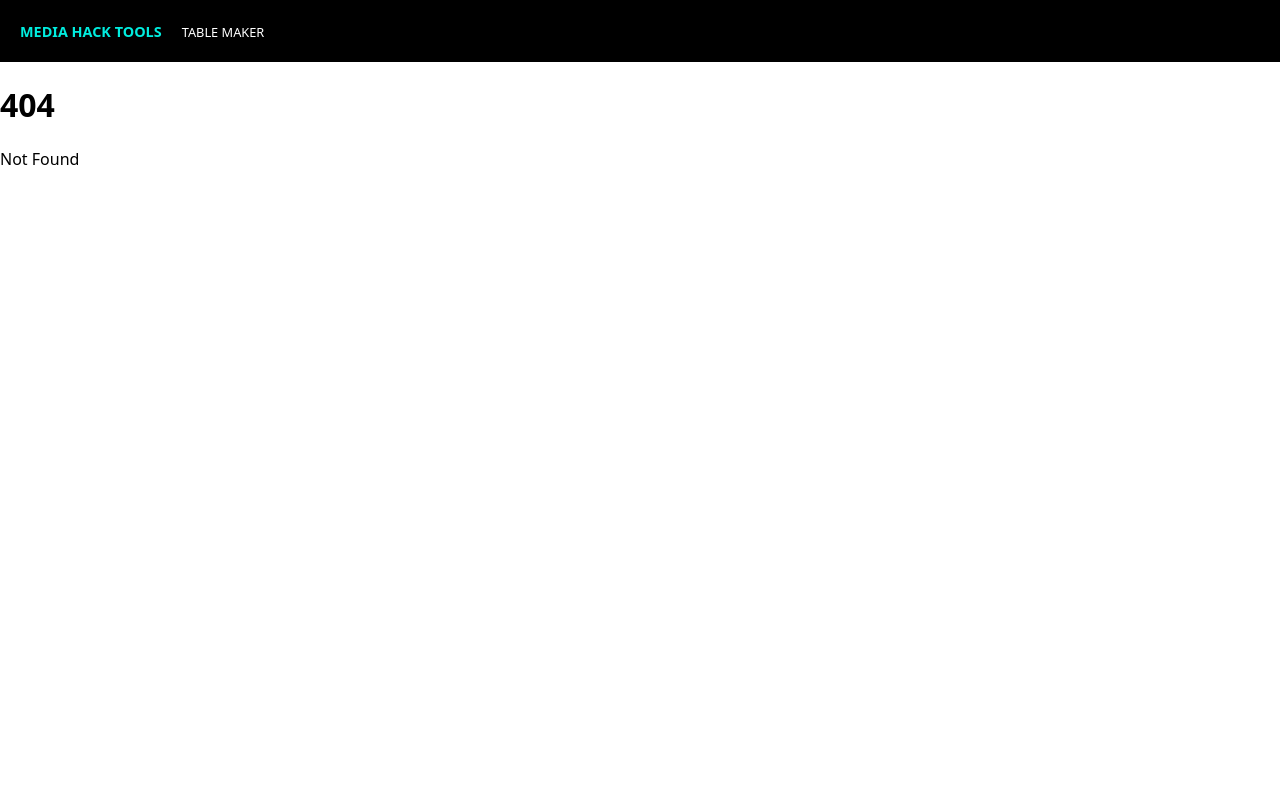
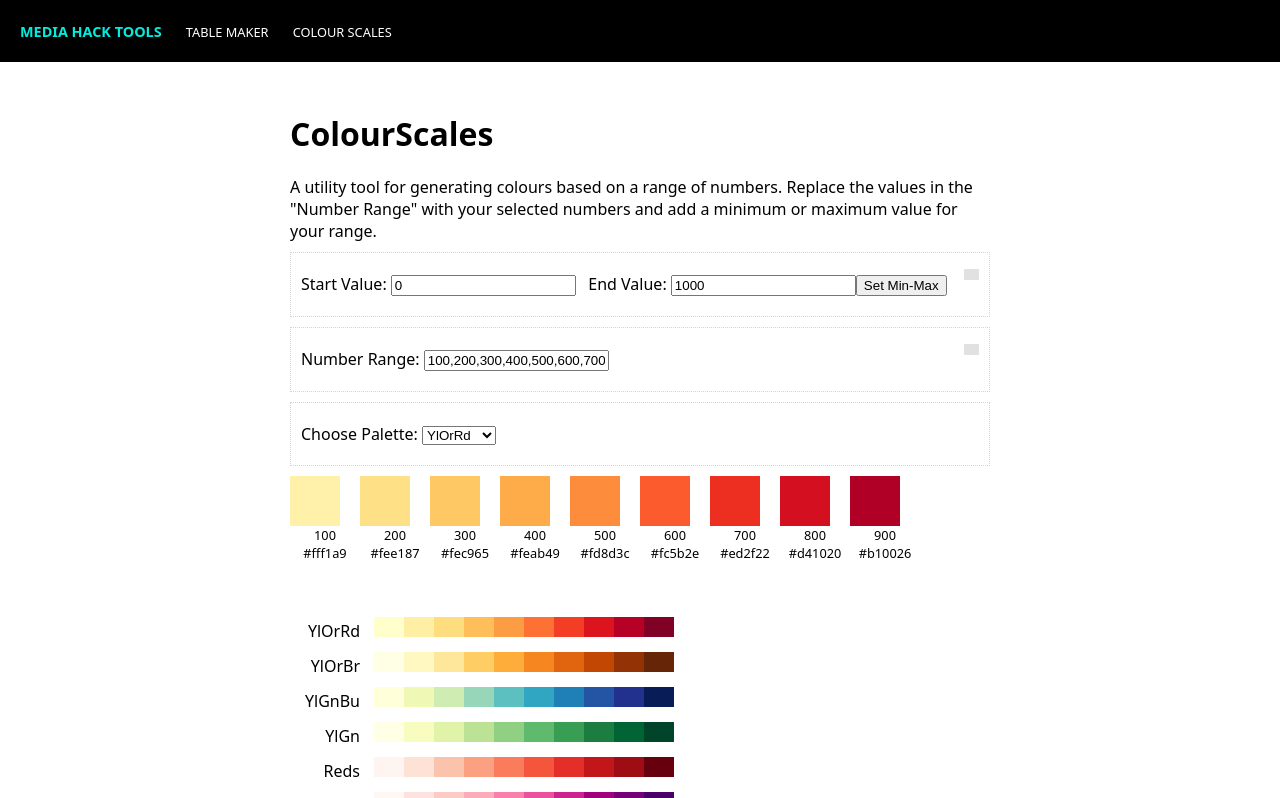
Before and after one commit to mediahackza/tools.mediahack, a SvelteKit app: page /colourscales in a window 1280 px wide. Before the commit this address had no page. Shown: the top 798 px of the page. Built offline with nearby package versions, Linux system fonts and the light colour scheme; grey boxes are pictures that could not be loaded.

Commit message:
Adding Colour Scales

```diff
--- a/package.json
+++ b/package.json
@@ -20,5 +20,8 @@
 		"svelte": "^3.54.0",
 		"vite": "^4.2.0"
 	},
-	"type": "module"
+	"type": "module",
+	"dependencies": {
+		"chroma-js": "^2.4.2"
+	}
 }
--- a/src/components/Header.svelte
+++ b/src/components/Header.svelte
@@ -1,5 +1,7 @@
 <header>
-    <div class="logo"><a href="/" class="logo">Media Hack Tools<a ></div><div><a href="/tables">Table Maker</a></div>
+    <div class="logo"><a href="/" class="logo">Media Hack Tools</a></div>
+    <div><a href="/tables">Table Maker</a></div>
+    <div><a href="/colourscales">Colour Scales</a></div>
 </header>
 
 <style>
--- /dev/null
+++ b/src/routes/colourscales/+page.svelte
@@ -0,0 +1,175 @@
+<script>
+    let start = 0
+    let end = 1000
+    let palette
+    let newPalette = palette
+    import chroma from 'chroma-js'
+    let scale = chroma.scale(palette).domain([start, end])
+    let values = '100,200,300,400,500,600,700,800,900'
+    let inputValues = []
+    $: scale = chroma.scale(palette).domain([start, end])
+    import { colors } from './colors.js'
+
+    import ColorPalettes from './ColorPalettes.svelte'
+
+    $: inputValues = inputValues
+    $: convertValues(values)
+
+    function convertValues(values) {
+      let v = values.replaceAll(' ', '')
+      inputValues = v.split(',')
+    }
+
+    function minMax() {
+      start = Math.min(...inputValues)
+      end = Math.max(...inputValues)
+    }
+    function updatePalette() {
+      palette = newPalette
+    }
+
+    let infoRange = false
+    let infoMinMax = false
+  </script>
+
+
+  <svelte:head><title>Colour Scales</title></svelte:head>
+
+  <main>
+    <h1>ColourScales</h1>
+    <div class="intro">
+      A utility tool for generating colours based on a range of numbers. Replace
+      the values in the "Number Range" with your selected numbers and add a
+      minimum or maximum value for your range.
+    </div>
+    <div class="input-wrap">
+      <div class="input-row">
+        Start Value: <input type="text" bind:value={start} /> &nbsp; End Value:
+        <input type="text" bind:value={end} /><button on:click={minMax}
+          >Set Min-Max
+        </button>
+        <div class="info">
+          <!-- svelte-ignore a11y-mouse-events-have-key-events -->
+          <img
+            src="./assets/icons/info.svg"
+            alt="info"
+            on:mouseover={() => {
+              infoMinMax = !infoMinMax
+            }}
+            on:mouseout={() => {
+              infoMinMax = !infoMinMax
+            }}
+          />
+        </div>
+        {#if infoMinMax}
+          <div class="description">
+            <div>
+              You can either provide starting/ending values here, or you can
+              calculate them automatically based on the numbers added below.
+            </div>
+          </div>
+        {/if}
+      </div>
+      <div class="input-row">
+        Number Range: <input
+          type="text"
+          class="values values-long"
+          bind:value={values}
+        />
+        <div class="info">
+          <!-- svelte-ignore a11y-mouse-events-have-key-events -->
+          <img
+            src="./assets/icons/info.svg"
+            alt="info"
+            on:mouseover={() => {
+              infoRange = !infoRange
+            }}
+            on:mouseout={() => {
+              infoRange = !infoRange
+            }}
+          />
+        </div>
+        {#if infoRange}
+          <div class="description">
+            <div>Add a list of comma-separated numbers here.</div>
+          </div>
+        {/if}
+      </div>
+      <div class="input-row">
+        Choose Palette:
+        <select bind:value={palette}>
+          {#each colors as c}
+            <option>{c}</option>
+          {/each}
+        </select>
+      </div>
+      <div class="colors">
+        {#each inputValues as c}
+          <div class="box-wrap">
+            <div class="box" style="background: {scale(c)};" />
+            <div class="label">{c}</div>
+            <div class="label">{scale(c)}</div>
+          </div>
+        {/each}
+      </div>
+    </div>
+
+    <ColorPalettes {palette} />
+  </main>
+
+  <style>
+    main {
+      width: 700px;
+      margin-left: auto;
+      margin-right: auto;
+      margin-top: 50px;
+    }
+    .input-row {
+      position: relative;
+      margin: 10px 0px;
+      padding: 20px 10px;
+      border: dotted 1px lightgray;
+      /* background: #eee; */
+    }
+    .description {
+      position: absolute;
+      background: #000;
+      padding: 10px;
+      color: #fff;
+      max-width: 300px;
+      top: 0px;
+      right: 30px;
+      font-size: 0.8rem;
+      margin-top: 5px;
+      margin-bottom: 0px;
+      z-index: 200;
+    }
+    .info {
+      position: absolute;
+      top: 5px;
+      right: 5px;
+      text-align: right;
+      padding: 5px;
+    }
+    .info img {
+      width: 15px;
+      opacity: 0.3;
+      cursor: pointer;
+    }
+    .info img:hover {
+      opacity: 1;
+    }
+
+    .colors {
+      display: grid;
+      grid-template-columns: repeat(10, 1fr);
+    }
+    .box {
+      width: 50px;
+      height: 50px;
+    }
+    .label {
+      font-size: 0.8rem;
+      text-align: center;
+    }
+  </style>
--- /dev/null
+++ b/src/routes/colourscales/ColorPalettes.svelte
@@ -0,0 +1,54 @@
+<script>
+    export let palette
+    import { colors } from './colors.js'
+    let cols = [0, 1, 2, 3, 4, 5, 6, 7, 8, 9]
+    import chroma from 'chroma-js'
+    function getColor(palette, value) {
+      let scale = chroma.scale(palette).domain([0, 9])
+      console.log(scale(value))
+
+      return scale(value)
+    }
+  </script>
+
+  <div class="color-palettes">
+    {#each colors as c}
+      <div
+        class="color-row"
+        on:click={() => {
+          clickColor(c)
+        }}
+      >
+        <div class="color-name">{c}</div>
+        <div class="colors-boxes">
+          {#each cols as col}
+            <div class="color-box" style="background: {getColor(c, col)};" />
+          {/each}
+        </div>
+      </div>
+    {/each}
+  </div>
+
+  <style>
+    .color-row {
+      padding-top: 5px;
+      padding-bottom: 5px;
+    }
+    .color-row * {
+      display: inline-block;
+    }
+    .color-box {
+      width: 20px;
+      height: 10px;
+      /* border: solid 1px lightgray; */
+      padding: 5px;
+    }
+    .color-name {
+      width: 70px;
+      text-align: right;
+      margin-right: 10px;
+    }
+    .color-palettes {
+      margin-top: 50px;
+    }
+  </style>
--- /dev/null
+++ b/src/routes/colourscales/colors.js
@@ -0,0 +1,38 @@
+const colors = [
+	'YlOrRd',
+	'YlOrBr',
+	'YlGnBu',
+	'YlGn',
+	'Reds',
+	'RdPu',
+	'Purples',
+	'PuRd',
+	'PuBuGn',
+	'PuBu',
+	'OrRd',
+	'Oranges',
+	'Greys',
+	'Greens',
+	'GnBu',
+	'BuPu',
+	'Blues',
+	'Set3',
+	'Set2',
+	'Set1',
+	'Pastel2',
+	'Pastel1',
+	'Paired',
+	'Dark2',
+	'Accent',
+	'Spectral',
+	'RdYlGn',
+	'RdYlBu',
+	'RdGy',
+	'RdBu',
+	'PuOr',
+	'PRGn',
+	'PiYG',
+	'BrBg'
+];
+
+export { colors };
--- a/src/routes/tables/+page.svelte
+++ b/src/routes/tables/+page.svelte
@@ -109,6 +109,7 @@ result.push(properties)
 
 </script>
 
+<svelte:head><title>Table Maker</title></svelte:head>
 
 <main>
     <h1>Table Maker</h1>
```
Also changed, not shown: 1 other file (tests, documents, lock files or other folders).
